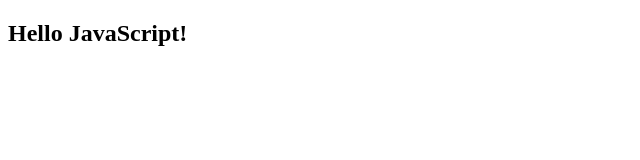
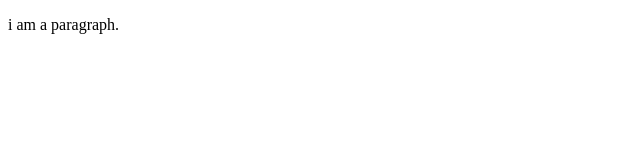
Before and after one commit to Mishikaydv/CODING, a plain HTML site: page javascript/index.html in a window 1280 px wide. Shown: the whole page, without its empty margins (0-640 px from the left). Drawn offline with Linux system fonts and the light colour scheme.

Commit message:
DOM completed

```diff
--- a/javascript/index.html
+++ b/javascript/index.html
@@ -6,7 +6,7 @@
     <title>Document</title>
     <link rel="stylesheet" href="style.css"/>
 <body>
-    <h2>Hello JavaScript!</h2>
+    <p class="myclass">i am a paragraph.</p>
     <script src="first.js"></script>
 </body>
 </html>
```
Also changed, not shown: javascript/first.js (+27 -0 lines), javascript/style.css (+16 -0 lines).
